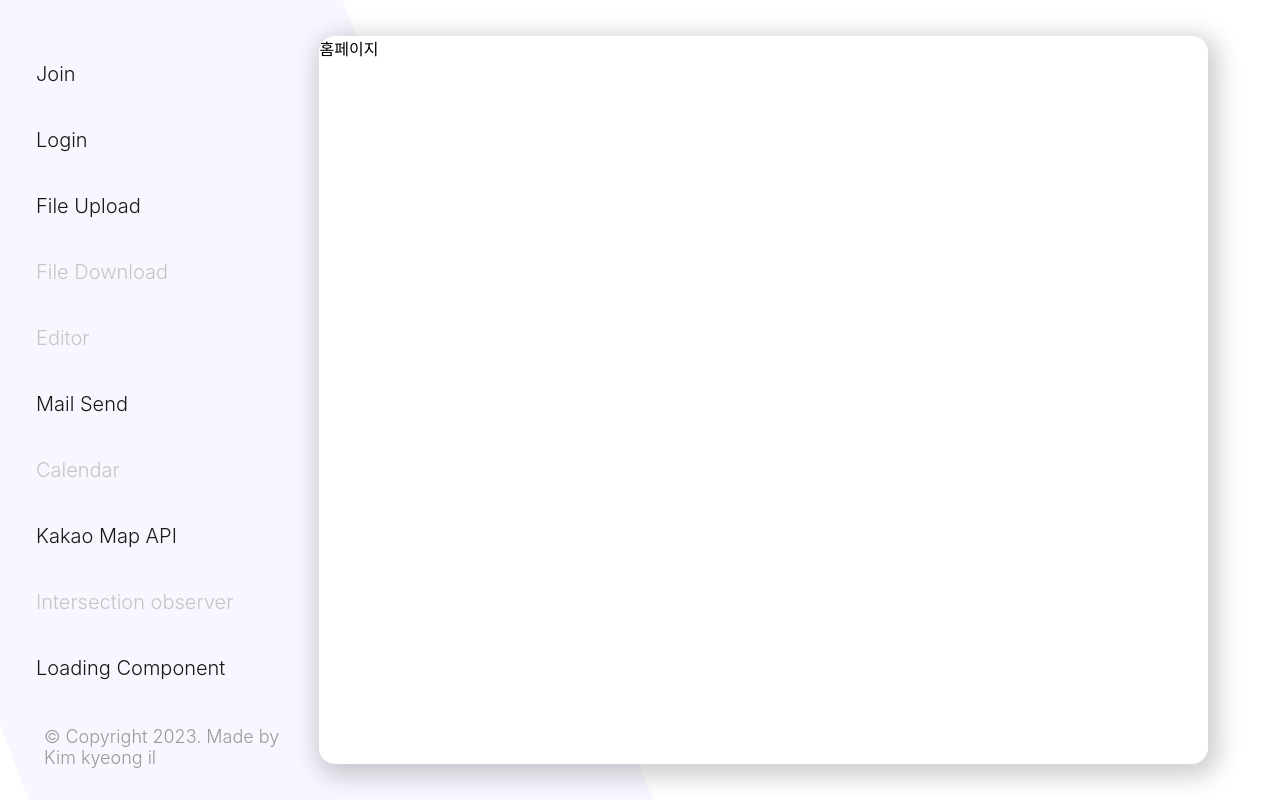
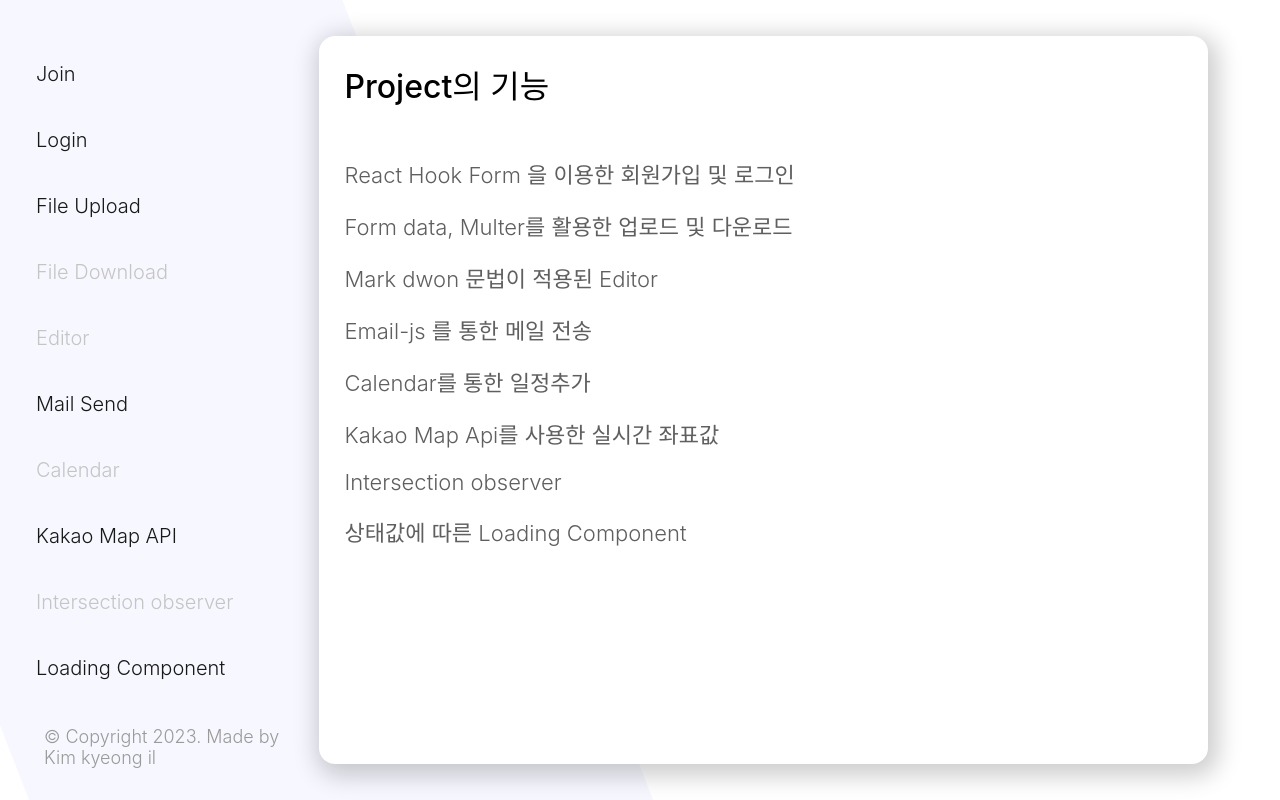
Before and after one commit to KKI147/F-E-Func-Development, a Next.js app: page / in a window 1280 px wide. Built offline with nearby package versions, Linux system fonts and the light colour scheme; a web font is replaced by a local one.

Commit message:
fix: upoad-api limit

```diff
--- a/pages/index.tsx
+++ b/pages/index.tsx
@@ -10,7 +10,19 @@ export default function Home() {
         <meta name="viewport" content="width=device-width, initial-scale=1" />
         <link rel="icon" href="/favicon.ico" />
       </Head>
-      <Section>홈페이지</Section>
+      <Section>
+        <Wrapper>
+          <Title>Project의 기능</Title>
+          <Content>React Hook Form 을 이용한 회원가입 및 로그인</Content>
+          <Content>Form data, Multer를 활용한 업로드 및 다운로드</Content>
+          <Content>Mark dwon 문법이 적용된 Editor</Content>
+          <Content>Email-js 를 통한 메일 전송</Content>
+          <Content>Calendar를 통한 일정추가</Content>
+          <Content>Kakao Map Api를 사용한 실시간 좌표값</Content>
+          <Content>Intersection observer</Content>
+          <Content>상태값에 따른 Loading Component</Content>
+        </Wrapper>
+      </Section>
     </>
   );
 }
@@ -24,3 +36,18 @@ const Section = styled.section`
   box-sizing: border-box;
   box-shadow: 4px 6px 24px 6px rgb(0 0 0 / 20%);
 `;
+
+const Wrapper = styled.div`
+  padding: 25px;
+`;
+
+const Title = styled.div`
+  font-size: 32px;
+  font-weight: 500;
+  margin: 0 0 50px;
+`;
+const Content = styled.div`
+  color: #5f5f5f;
+  font-size: 22px;
+  margin: 0 0 20px;
+`;
```
Also changed, not shown: pages/api/upload.ts (+4 -26 lines), pages/file-upload.tsx (+0 -11 lines), 2 other files (tests, documents, lock files or other folders).
